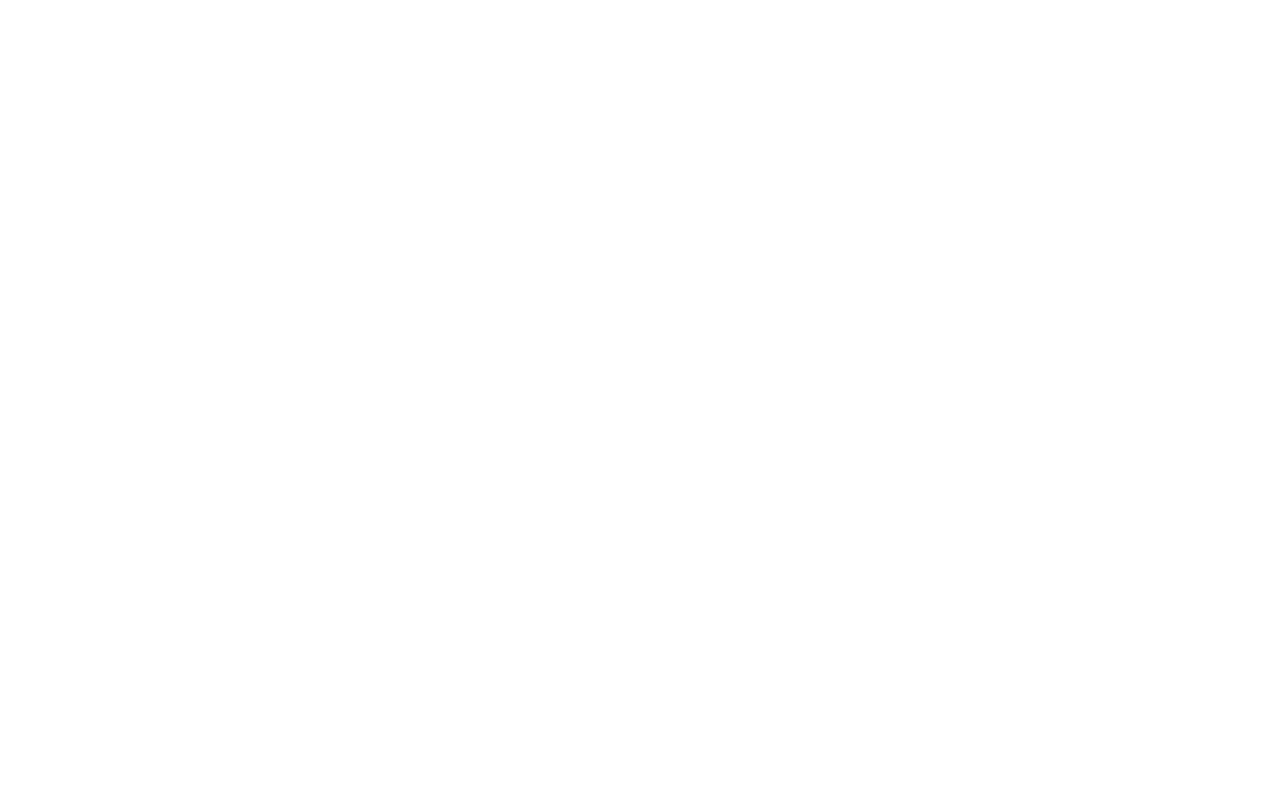
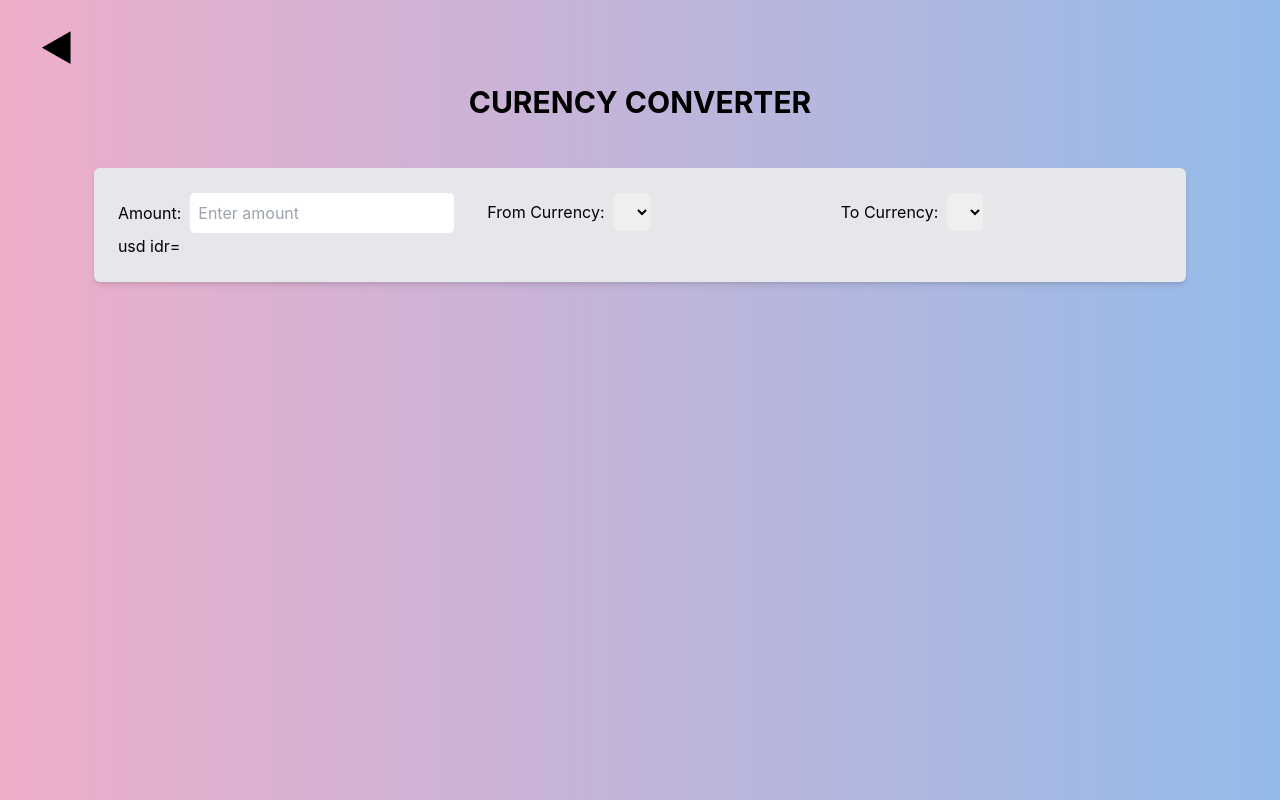
Before and after one commit to azrayaal/micro_app, a React (Create React App) app: page /currencyconvert in a window 1280 px wide. Before the commit this address had no page. Built offline with nearby package versions, Linux system fonts and the light colour scheme.

Commit message:
update currency converter

```diff
--- a/src/App.tsx
+++ b/src/App.tsx
@@ -2,6 +2,7 @@
 import "./App.css";
 import Home from "./pages/Home";
 import MobileLegend from "./pages/mobile_legend";
+import CurrencyConverter from "./pages/currency_convert";
 
 function App() {
   return (
@@ -9,6 +10,7 @@
       <Routes>
         <Route path="/" element={<Home />} />
         <Route path="/mobileLegend" element={<MobileLegend />} />
+        <Route path="/currencyconvert" element={<CurrencyConverter />} />
       </Routes>
     </Router>
   );
--- /dev/null
+++ b/src/pages/currency_convert/index.tsx
@@ -0,0 +1,68 @@
+import { Link } from "react-router-dom";
+
+export default function CurrencyConverter() {
+  return (
+    <>
+      <Link to="/">
+        <p className="text-4xl font-bold mb-2 ml-5 pl-5 py-2 my-5">◀</p>
+      </Link>
+      <h2 className="text-3xl font-bold mb-2 text-center pb-5">
+        CURENCY CONVERTER
+      </h2>
+
+      <main>
+        <div className="flex justify-center">
+          <div className="py-5 my5">
+            <div className="grid grid-cols-1">
+              <div className="bg-gray-200  p-6 rounded-md shadow-md">
+                <form action="">
+                  <div className="grid grid-cols-3 gap-4">
+                    <div className="Amount">
+                      <label htmlFor="amount" className="mr-2">
+                        Amount:
+                      </label>
+                      <input
+                        type="number"
+                        id="amount"
+                        name="amount"
+                        className="border p-2 rounded-md"
+                        placeholder="Enter amount"
+                      />
+                    </div>
+                    <div className="From Currency">
+                      <label htmlFor="currencyFrom" className="ml-4 mr-2">
+                        From Currency:
+                      </label>
+                      <select
+                        id="currencyFrom"
+                        name="currencyFrom"
+                        className="border p-2 rounded-md"
+                      >
+                        {/* Add currency options here */}
+                      </select>
+                    </div>
+                    <div className="To Currency">
+                      <label htmlFor="currencyTo" className="ml-4 mr-2">
+                        To Currency:
+                      </label>
+                      <select
+                        id="currencyTo"
+                        name="currencyTo"
+                        className="border p-2 rounded-md"
+                      >
+                        {/* Add currency options here */}
+                      </select>
+                    </div>
+                  </div>
+                </form>
+                <div className="result">
+                  <p>usd idr= </p>
+                </div>
+              </div>
+            </div>
+          </div>
+        </div>
+      </main>
+    </>
+  );
+}
```
